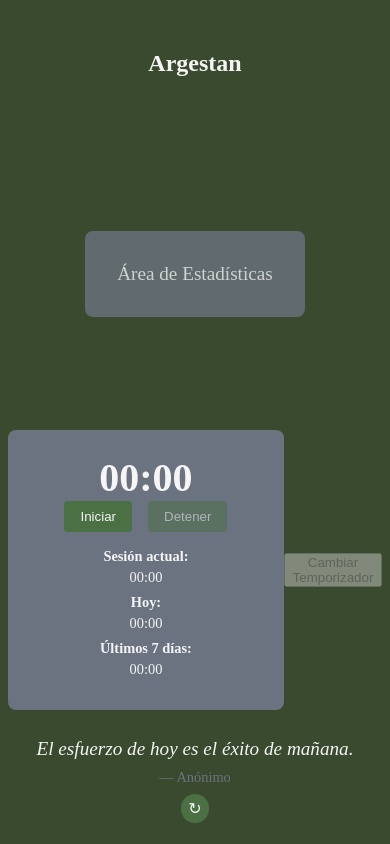
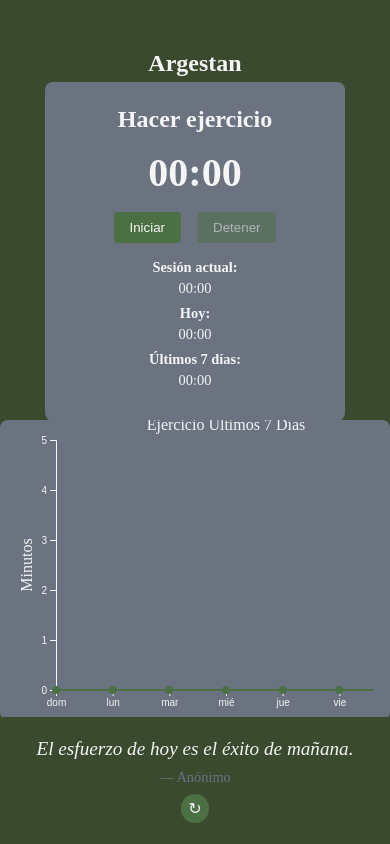
Before and after one commit to RadikeCosa/fitness-study-app, a React (Vite) app: page / in a window 390 px wide. Built offline with nearby package versions, Linux system fonts and the light colour scheme.

Commit message:
Cambiar ExerciseStats a gráfico de líneas con D3

```diff
--- a/src/components/Dashboard.css
+++ b/src/components/Dashboard.css
@@ -1,26 +1,27 @@
 /* src/components/Dashboard.css */
 .dashboard {
   width: 100%;
-  height: 100%; /* Usa todo el alto disponible del main */
+  height: 100%;
   display: flex;
   flex-direction: row;
 }
 
+.timer-area {
+  width: 50%;
+  height: 100%;
+  display: flex;
+  flex-direction: column;
+  align-items: center;
+  justify-content: center;
+  padding: 1rem;
+}
+
 .stats-area {
   width: 50%;
-  height: 100%; /* Ocupa todo el alto */
+  height: 100%;
   display: flex;
   align-items: center;
   justify-content: center;
-}
-
-.timer-area {
-  width: 50%;
-  height: 100%; /* Ocupa todo el alto */
-  display: flex;
-  align-items: center;
-  justify-content: center;
-  padding: 1rem;
 }
 
 .placeholder {
@@ -33,18 +34,45 @@
   opacity: 0.8;
 }
 
+.switch-timer-btn {
+  background-color: var(--camo-gray);
+  color: #e0e0e0;
+  border: none;
+  padding: 0.5rem 1rem;
+  border-radius: 4px;
+  font-size: 1rem;
+  cursor: pointer;
+  transition: background-color 0.3s ease;
+  margin-top: 1rem;
+}
+
+.switch-timer-btn:hover,
+.switch-timer-btn:focus {
+  background-color: var(--earth-brown);
+}
+
+.switch-timer-btn:focus {
+  outline: 2px solid #e0e0e0;
+  outline-offset: 2px;
+}
+
 @media (max-width: 600px) {
   .dashboard {
     flex-direction: column;
   }
 
-  .stats-area,
-  .timer-area {
+  .timer-area,
+  .stats-area {
     width: 100%;
-    height: 50%; /* Divide el alto en móviles */
+    height: 50%;
   }
 
   .timer-area {
     padding: 0.5rem;
   }
+
+  .switch-timer-btn {
+    padding: 0.4rem 0.8rem;
+    font-size: 0.9rem;
+  }
 }
--- a/src/components/Dashboard.jsx
+++ b/src/components/Dashboard.jsx
@@ -1,22 +1,34 @@
 // src/components/Dashboard.jsx
+import { useState } from "react";
 import "./Dashboard.css";
 import ExerciseTimer from "./ExerciseTimer";
+import ExerciseStats from "./ExerciseStats";
 
 function Dashboard() {
+  const [showExercise, setShowExercise] = useState(true);
+
   return (
     <div className="dashboard">
-      <div className="stats-area">
-        <div className="placeholder">Área de Estadísticas</div>
-      </div>
       <div className="timer-area">
-        <ExerciseTimer />
+        {showExercise ? (
+          <ExerciseTimer />
+        ) : (
+          <div className="placeholder">Área del Temporizador de Estudio</div>
+        )}
         <button
           className="switch-timer-btn"
-          aria-label="Cambiar temporizador"
-          disabled
+          onClick={() => setShowExercise(!showExercise)}
+          aria-label={
+            showExercise
+              ? "Cambiar a temporizador de estudio"
+              : "Cambiar a temporizador de ejercicio"
+          }
         >
-          Cambiar Temporizador
+          {showExercise ? "Ir a Estudiar" : "Ir a Ejercicio"}
         </button>
+      </div>
+      <div className="stats-area">
+        <ExerciseStats />
       </div>
     </div>
   );
--- a/src/components/ExerciseTimer.css
+++ b/src/components/ExerciseTimer.css
@@ -6,20 +6,27 @@
   text-align: center;
   max-width: 300px;
   width: 100%;
+  display: flex;
+  flex-direction: column;
+  gap: 1rem;
+}
+
+.exercise-timer h2 {
+  font-size: 1.5rem;
+  color: var(--off-white);
+  margin: 0;
 }
 
 .timer-display {
   font-size: 2.5rem;
   font-weight: bold;
   color: var(--off-white);
-  margin-bottom: 1rem;
 }
 
 .controls {
   display: flex;
   gap: 1rem;
   justify-content: center;
-  margin-bottom: 1rem;
 }
 
 .controls button {
@@ -60,14 +67,3 @@
 .time-stats dd {
   margin: 0 0 0.5rem 0;
 }
-
-.visually-hidden {
-  position: absolute;
-  width: 1px;
-  height: 1px;
-  padding: 0;
-  margin: -1px;
-  overflow: hidden;
-  clip: rect(0, 0, 0, 0);
-  border: 0;
-}
--- a/src/components/ExerciseTimer.jsx
+++ b/src/components/ExerciseTimer.jsx
@@ -1,11 +1,10 @@
 // src/components/ExerciseTimer.jsx
 import { useState, useEffect } from "react";
 import "./ExerciseTimer.css";
-import useExerciseTime from "../hooks/useExerciseTimer";
-
+import useExerciseTime from "../hooks/useExerciseTime";
 function ExerciseTimer() {
   const [isRunning, setIsRunning] = useState(false);
-  const [elapsedTime, setElapsedTime] = useState(0); // Tiempo en segundos
+  const [elapsedTime, setElapsedTime] = useState(0);
   const { totalSessionTime, totalDailyTime, totalWeeklyTime, logSessionTime } =
     useExerciseTime();
 
@@ -26,8 +25,8 @@ function ExerciseTimer() {
   const handleStop = () => {
     if (isRunning) setIsRunning(false);
     if (elapsedTime > 0) {
-      logSessionTime(elapsedTime); // Registra el tiempo en localStorage
-      setElapsedTime(0); // Reinicia el cronómetro
+      logSessionTime(elapsedTime); // Registra el tiempo
+      setElapsedTime(0); // Reinicia
     }
   };
 
@@ -39,9 +38,12 @@ function ExerciseTimer() {
     return `${mins}:${secs}`;
   };
 
+  // Mostrar elapsedTime mientras corre, totalSessionTime cuando está parado
+  const sessionDisplayTime = isRunning ? elapsedTime : totalSessionTime;
+
   return (
     <section className="exercise-timer" aria-label="Temporizador de ejercicio">
-      <h2 className="visually-hidden">Temporizador de Ejercicio</h2>
+      <h2>Hacer ejercicio</h2>
       <time className="timer-display" dateTime={`PT${elapsedTime}S`}>
         {formatTime(elapsedTime)}
       </time>
@@ -64,7 +66,7 @@ function ExerciseTimer() {
       </div>
       <dl className="time-stats">
         <dt>Sesión actual:</dt>
-        <dd>{formatTime(totalSessionTime)}</dd>
+        <dd>{formatTime(sessionDisplayTime)}</dd>
         <dt>Hoy:</dt>
         <dd>{formatTime(totalDailyTime)}</dd>
         <dt>Últimos 7 días:</dt>
--- a/src/hooks/useExerciseTimer.js
+++ b/src/hooks/useExerciseTime.js
@@ -2,9 +2,9 @@
 import { useState, useEffect } from "react";
 
 function useExerciseTime() {
-  const [totalSessionTime, setTotalSessionTime] = useState(0);
-  const [totalDailyTime, setTotalDailyTime] = useState(0);
-  const [totalWeeklyTime, setTotalWeeklyTime] = useState(0);
+  const [totalSessionTime, setTotalSessionTime] = useState(0); // Última sesión
+  const [totalDailyTime, setTotalDailyTime] = useState(0); // Total del día
+  const [totalWeeklyTime, setTotalWeeklyTime] = useState(0); // Últimos 7 días
 
   useEffect(() => {
     const loadTimes = () => {
@@ -33,7 +33,7 @@ function useExerciseTime() {
     const newDaily = currentDaily + seconds;
 
     localStorage.setItem(todayKey, newDaily);
-    setTotalSessionTime((prev) => prev + seconds);
+    setTotalSessionTime(seconds); // Solo la última sesión
     setTotalDailyTime(newDaily);
 
     let weekly = 0;
```
